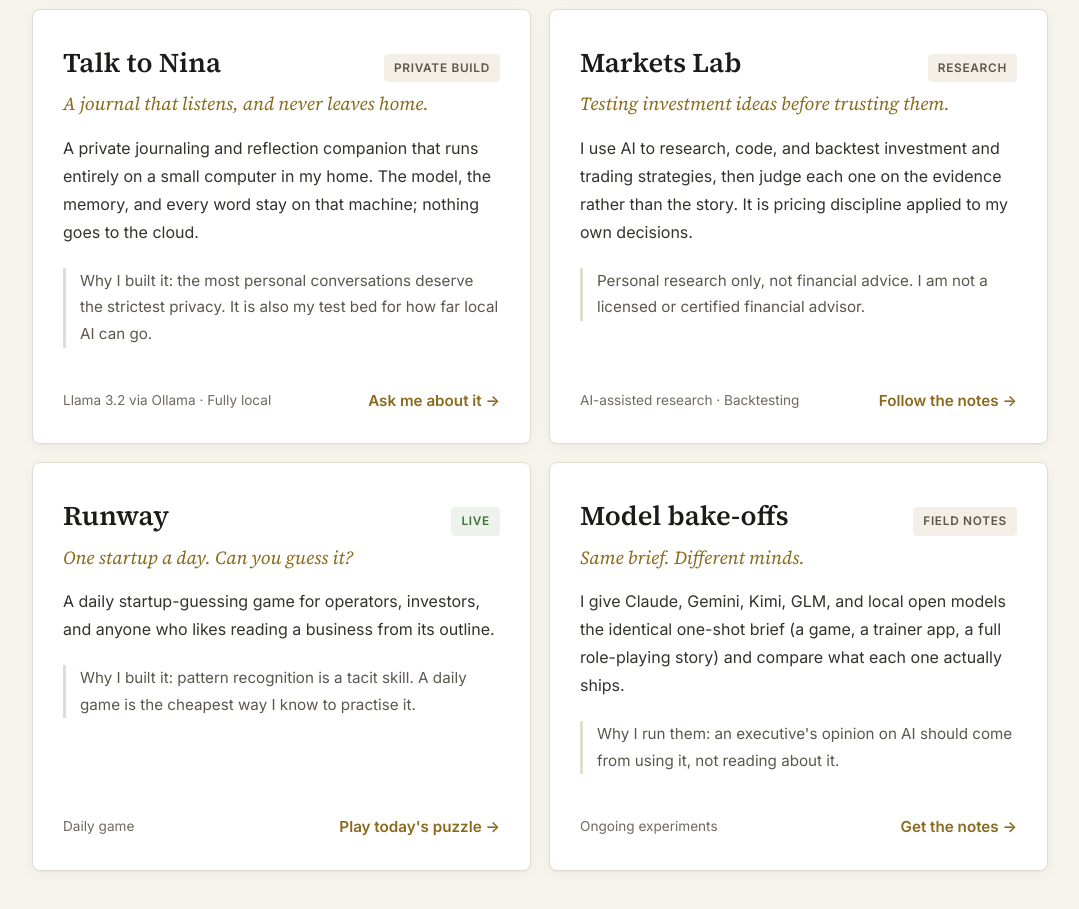
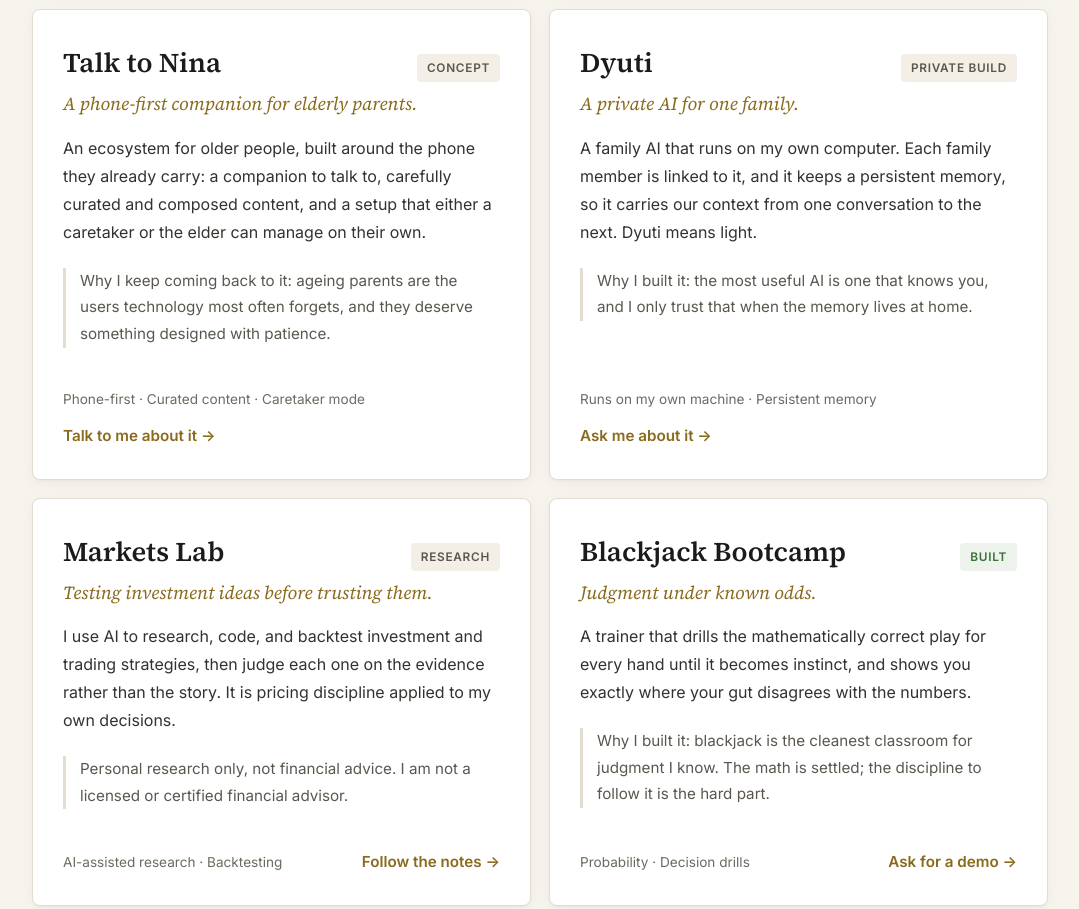
Before and after one commit to puneet8796/puneetsrivastava-site, a website: page public/index.html in a window 1280 px wide. Shown: the part 3700-4609 px from the top of the page, without its empty margins (100-1179 px from the left). Drawn offline with Linux system fonts and the light colour scheme.

Commit message:
Lab: Talk to Nina as elder-care concept, add Dyuti and Blackjack Bootcamp, Earth & Essence plug
Co-Authored-By: Claude Opus 5.5 <noreply@anthropic.com>
Claude-Session: https://claude.ai/code/session_019nBxjuhJRhuWGf18P2WYHr

```diff
--- a/public/index.html
+++ b/public/index.html
@@ -425,6 +425,12 @@ strong { font-weight: 600; color: var(--text); }
 .nav-monogram .brand-mark { width: 30px; height: 30px; flex-shrink: 0; transition: transform 0.4s ease; }
 .nav-monogram:hover .brand-mark { transform: rotate(-12deg); }
 @media (max-width: 720px) { .nav-monogram { font-size: 1.05rem; } .nav-monogram .brand-mark { width: 26px; height: 26px; } }
+
+/* ─── PLUG ──────────────────────── */
+.plug { margin-top: 18px; display: grid; grid-template-columns: 1fr auto; gap: 28px; align-items: center; background: var(--surface-2); border: 1px dashed var(--line-strong); border-radius: 8px; padding: 26px 30px; }
+.plug h3 { font-family: var(--serif); font-weight: 600; font-size: 1.5rem; margin: 6px 0 8px; color: var(--text); }
+.plug p { color: var(--body); font-size: 1rem; max-width: 640px; }
+@media (max-width: 720px) { .plug { grid-template-columns: 1fr; padding: 22px; } }
 </style>
 </head>
 
@@ -615,12 +621,22 @@ strong { font-weight: 600; color: var(--text); }
         </div>
       </article>
       <article class="project reveal">
-        <div class="project-head"><h3>Talk to Nina</h3><span class="status notes">Private build</span></div>
-        <div class="kicker">A journal that listens, and never leaves home.</div>
-        <p>A private journaling and reflection companion that runs entirely on a small computer in my home. The model, the memory, and every word stay on that machine; nothing goes to the cloud.</p>
-        <p class="why">Why I built it: the most personal conversations deserve the strictest privacy. It is also my test bed for how far local AI can go.</p>
+        <div class="project-head"><h3>Talk to Nina</h3><span class="status notes">Concept</span></div>
+        <div class="kicker">A phone-first companion for elderly parents.</div>
+        <p>An ecosystem for older people, built around the phone they already carry: a companion to talk to, carefully curated and composed content, and a setup that either a caretaker or the elder can manage on their own.</p>
+        <p class="why">Why I keep coming back to it: ageing parents are the users technology most often forgets, and they deserve something designed with patience.</p>
         <div class="project-foot">
-          <span class="stack">Llama 3.2 via Ollama · Fully local</span>
+          <span class="stack">Phone-first · Curated content · Caretaker mode</span>
+          <a href="#contact" class="text-link">Talk to me about it</a>
+        </div>
+      </article>
+      <article class="project reveal">
+        <div class="project-head"><h3>Dyuti</h3><span class="status notes">Private build</span></div>
+        <div class="kicker">A private AI for one family.</div>
+        <p>A family AI that runs on my own computer. Each family member is linked to it, and it keeps a persistent memory, so it carries our context from one conversation to the next. Dyuti means light.</p>
+        <p class="why">Why I built it: the most useful AI is one that knows you, and I only trust that when the memory lives at home.</p>
+        <div class="project-foot">
+          <span class="stack">Runs on my own machine · Persistent memory</span>
           <a href="#contact" class="text-link">Ask me about it</a>
         </div>
       </article>
@@ -632,6 +648,16 @@ strong { font-weight: 600; color: var(--text); }
         <div class="project-foot">
           <span class="stack">AI-assisted research · Backtesting</span>
           <a href="#subscribe" class="text-link">Follow the notes</a>
+        </div>
+      </article>
+      <article class="project reveal">
+        <div class="project-head"><h3>Blackjack Bootcamp</h3><span class="status live">Built</span></div>
+        <div class="kicker">Judgment under known odds.</div>
+        <p>A trainer that drills the mathematically correct play for every hand until it becomes instinct, and shows you exactly where your gut disagrees with the numbers.</p>
+        <p class="why">Why I built it: blackjack is the cleanest classroom for judgment I know. The math is settled; the discipline to follow it is the hard part.</p>
+        <div class="project-foot">
+          <span class="stack">Probability · Decision drills</span>
+          <a href="#contact" class="text-link">Ask for a demo</a>
         </div>
       </article>
       <article class="project reveal">
@@ -647,7 +673,7 @@ strong { font-weight: 600; color: var(--text); }
       <article class="project reveal">
         <div class="project-head"><h3>Model bake-offs</h3><span class="status notes">Field notes</span></div>
         <div class="kicker">Same brief. Different minds.</div>
-        <p>I give Claude, Gemini, Kimi, GLM, and local open models the identical one-shot brief (a game, a trainer app, a full role-playing story) and compare what each one actually ships.</p>
+        <p>I give Claude, Gemini, Kimi, GLM, and local open models the identical one-shot brief and compare what each one actually ships: the code, the design choices, and the bugs.</p>
         <p class="why">Why I run them: an executive's opinion on AI should come from using it, not reading about it.</p>
         <div class="project-foot">
           <span class="stack">Ongoing experiments</span>
@@ -655,6 +681,14 @@ strong { font-weight: 600; color: var(--text); }
         </div>
       </article>
     </div>
+    <aside class="plug reveal">
+      <div>
+        <span class="eyebrow">Shameless plug</span>
+        <h3>Earth &amp; Essence</h3>
+        <p>My wife, Madhumita, makes small-batch, handmade, vegan cold-process soap in Austin, and she is building the website for it herself. I help where I can.</p>
+      </div>
+      <a href="https://earthandessence.me" class="btn btn-ghost" target="_blank" rel="noopener noreferrer">Visit Earth &amp; Essence</a>
+    </aside>
   </div>
 </section>
 
```
Also changed, not shown: public/llms.txt (+13 -2 lines).
